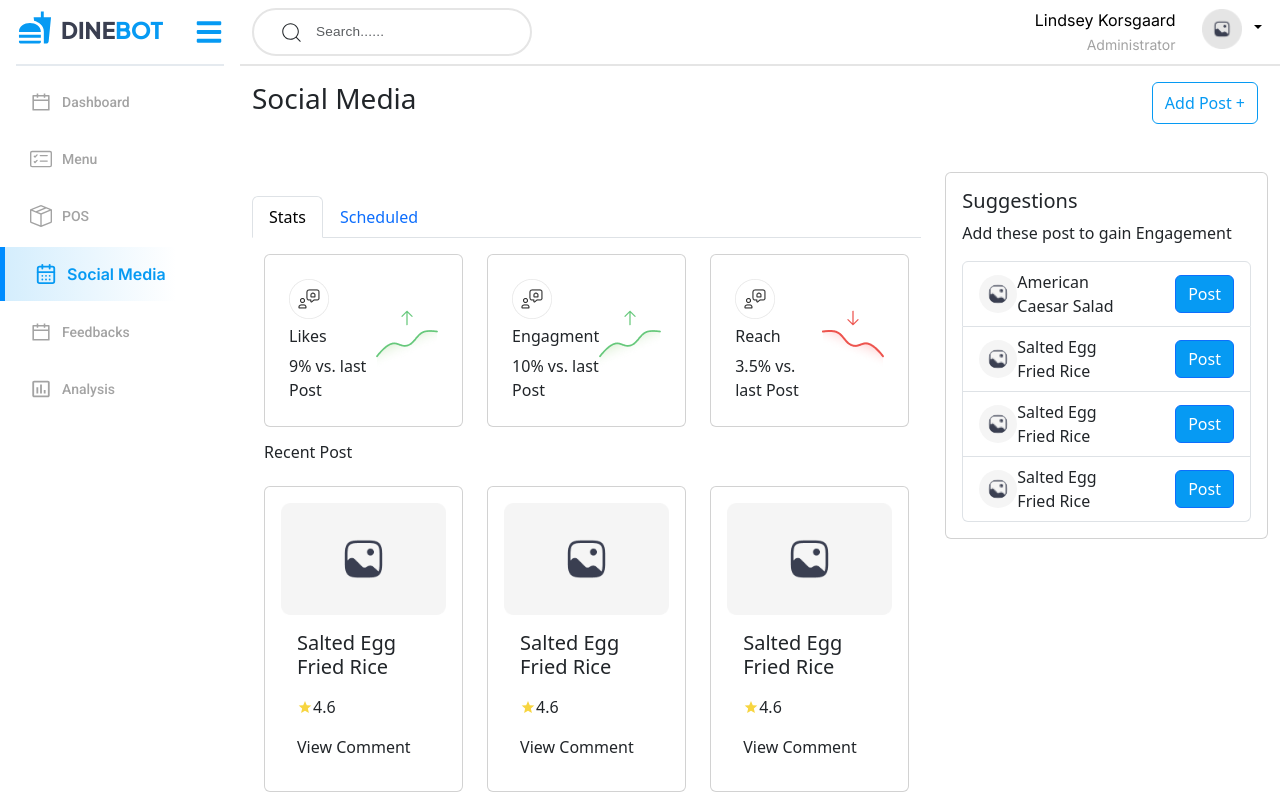
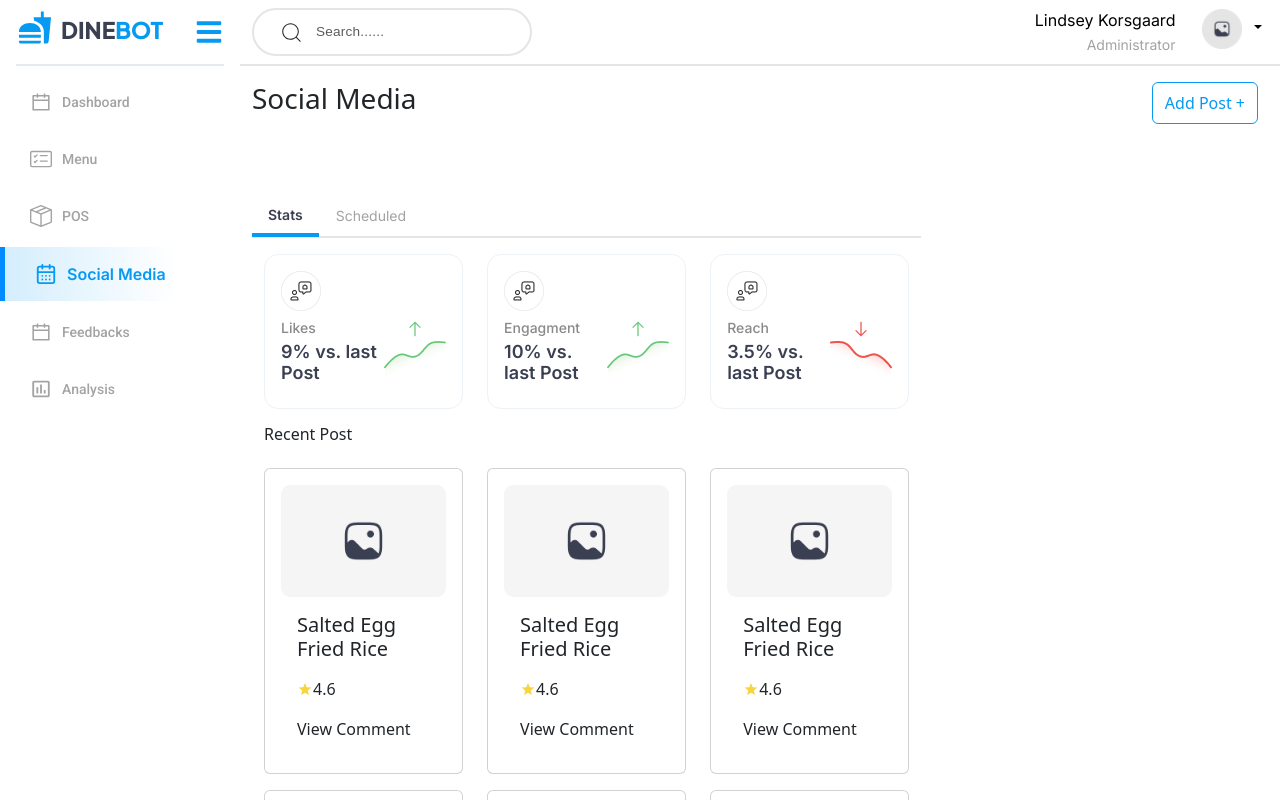
Before and after one commit to bissoft/dinbot-ai-reactjs, a React (Create React App) app: page /socialmedia in a window 1280 px wide. Shown: the top 800 px of the page. Built offline with nearby package versions, Linux system fonts and the light colour scheme.

Commit message:
changes in Feedback and social Media

```diff
--- a/src/App.scss
+++ b/src/App.scss
@@ -585,6 +585,30 @@
 }
 
 .social-media{
+  .nav-tabs {
+    margin-left: 0rem !important;
+    margin-right: 0rem !important;
+    --bs-nav-tabs-link-hover-border-color: transparent !important;
+    --bs-nav-link-color: #A3A3A3 !important;
+    --bs-nav-link-hover-color: #A3A3A3 !important;
+    /* Body Text/Inter/Regular/Medium */
+    font-family: Inter !important;
+    font-size: 14px !important;
+    font-style: normal !important;
+    font-weight: 400 !important;
+    border-bottom: 2px solid #E5E5E5 !important;
+
+    .active {
+      color: #3A3F51;
+      border: none;
+      /* Body Text/Inter/Semi Bold/Medium */
+      font-family: Inter;
+      font-size: 14px;
+      font-style: normal;
+      font-weight: 600;
+      border-bottom: 4px solid #069AF3 !important;
+    }
+  }
   .add_post-btn{
     color: #069AF3;
     border: 1px solid #069AF3;
@@ -618,9 +642,42 @@
 }
 
 .social-media-cards {
-  .card-container {
+  .dashboard-card {
+    border-radius: 14px;
+    border: 1px solid #EDF2F7;
+    background: #FFF;
+    display: flex;
+    // width: 237px;
+    // height: 173px;
+    // gap: 10px;
+  }
+  .order {
+    color: #898989;
+
+    font-feature-settings: 'salt' on, 'liga' off;
+    font-family: Inter;
+    font-size: 14px;
+    font-style: normal;
+    font-weight: 500;
+    line-height: normal;
+  }
+
+  .num {
+    color: #3A3F51;
+    font-family: Inter;
+    font-size: 18px;
+    font-style: normal;
+    font-weight: 600;
+  }
+  .order-main {
     display: flex;
     justify-content: space-between;
+  }
+
+  .order-div {
+    display: flex;
+    flex-direction: column;
+    gap: 5px;
   }
   .icon {
     width: fit-content;
@@ -631,6 +688,30 @@
 }
 
 .feedback{
+  .nav-tabs {
+    margin-left: 0rem !important;
+    margin-right: 0rem !important;
+    --bs-nav-tabs-link-hover-border-color: transparent !important;
+    --bs-nav-link-color: #A3A3A3 !important;
+    --bs-nav-link-hover-color: #A3A3A3 !important;
+    /* Body Text/Inter/Regular/Medium */
+    font-family: Inter !important;
+    font-size: 14px !important;
+    font-style: normal !important;
+    font-weight: 400 !important;
+    border-bottom: 2px solid #E5E5E5 !important;
+
+    .active {
+      color: #3A3F51;
+      border: none;
+      /* Body Text/Inter/Semi Bold/Medium */
+      font-family: Inter;
+      font-size: 14px;
+      font-style: normal;
+      font-weight: 600;
+      border-bottom: 4px solid #069AF3 !important;
+    }
+  }
   .list-items{
     display: flex;
     justify-content: center;
@@ -661,90 +742,21 @@
 }
 
 .reviews{
-  // .card{
-  //   width:100%;
-  //   height: 300px;
 
-  //   overflow: hidden; /* half circle - top is not visible */
-  //   position: relative;
-  //   border: none;
-  // }
-  // .card::before{
-  //   content: "";
-  //   position: absolute;
-  //   top: 0px;
-  //   left: 0px;
-  //   bottom: 0px;
-  //   right: 0px;
-  //   border: 1px solid #D2D2D2;
-  //   border-top-left-radius: 5% 0% 0% 0% / 5% 10% 10% 10% ;
-  // }
-  // .card::after{
-  //   content: "";
-  //   position: absolute;
-  //   width: 200px;
-  //   height: 191px;
-  //   left: 37%;
-  //   margin-left: -105px;
-  //   top: -144px;
-  //   // border-radius: 50%;
-  //   border-radius: 46%;
-  //   border: 1px solid #D2D2D2;
-  //   border-top-left-radius: 5% 0% 0% 0% / 5% 10% 10% 10% ;
-  //   background-color: white;
-  // }
-  .card {
-    padding: 60px 40px 40px 40px;
-    // margin: 10px;
-    width: auto;
-    -webkit-border-radius: 11px;
-    -moz-border-radius: 11px;
-    border-radius: 11px;
-    border: solid 3px #FD8906;
-    position: relative;
-    background-color: #FFF;
-  }
-  .card:after,
-  .card:before {
-    top: -3px;
-    left: 10%;
-    border: solid transparent;
-    content: " ";
-    height: 0;
-    width: 0;
-    position: absolute;
-    pointer-events: none;
-  }
-  .card:after {
-    border-color: rgba(255, 255, 255, 0);
-    border-top-color: #ffffff;
-    border-width: 33px;
-    margin-left: -33px;
-  }
-  .card:before {
-    border-color: rgba(253, 137, 6, 0);
-    border-top-color: #FD8906;
-    border-width: 38px;
-    margin-left: -38px;
-  }
 }
 
 
 .modal-component{
   label {
     color: #171938 !important;
-    // font-family: Roboto !important;
     font-size: 16px !important;
     font-style: normal !important;
-    // font-weight: 500 !important;
   }
 
   .pic {
     color: #4C535F;
-    // font-family: Roboto;
     font-size: 16px;
     font-style: normal;
-    // font-weight: 500;
   }
   .img-upload{
     border: 2px dashed #E5E8Eb;
--- a/src/Components/Elements/Feedback.jsx
+++ b/src/Components/Elements/Feedback.jsx
@@ -9,6 +9,7 @@ import Reviews from "./Reviews";
 import GoodReviews from "./GoodReviews";
 import BadReviews from "./BadReviews";
 import Suggestions from "./Suggestions";
+import Favouritemenu from "./Favouritemenu";
 
 function Feedback() {
   return (
@@ -44,8 +45,8 @@ function Feedback() {
             </div>
           </div>
 
-          <div className="col-lg-4">
-            <Card>
+          <div className="col-md-4">
+            {/* <Card>
               <Card.Body>
                 <Card.Title>Top Rated This Week</Card.Title>
                 <div className="d-flex justify-content-between fw-bold px-5 py-2">
@@ -78,7 +79,8 @@ function Feedback() {
                   </ListGroup>
                 </div>
               </Card.Body>
-            </Card>
+            </Card> */}
+            <Favouritemenu />
           </div>
         </div>
       </div>
--- a/src/Components/Elements/Scheduled.jsx
+++ b/src/Components/Elements/Scheduled.jsx
@@ -12,28 +12,20 @@ const Scheduled = () => {
           <div className="row ">
             {cardData.map((card) => (
               <div className="col-md-4">
-                <Card key={card.id} className="social-media-card p-2">
-                  <Card.Body className="card-container">
+                <div key={card.id} className="card p-3 dashboard-card">
+                  <div className="mb-2">
+                    <img src={card.imgSrc1} alt="card-pic" />
+                  </div>
+                  <div className=" order-main">
+                    <div className="order-div">
+                      <span className="order"> {card.title}</span>
+                      <h4 className="num">{card.text}</h4>
+                    </div>
                     <div>
-                      <Card.Img
-                        variant="top"
-                        src={card.imgSrc1}
-                        className="icon"
-                      />
-                      <Card.Title className="h6 card_title mt-2">
-                        {card.title}
-                      </Card.Title>
-                      <Card.Text className="card_text">{card.text}</Card.Text>
+                      <img className="" src={card.imgSrc2} alt="grafik" />
                     </div>
-                    <div className="d-flex justify-content-center align-items-center">
-                      <Card.Img
-                        variant="top"
-                        src={card.imgSrc2}
-                        className="icon"
-                      />
-                    </div>
-                  </Card.Body>
-                </Card>
+                  </div>
+                </div>
               </div>
             ))}
           </div>
--- a/src/Components/Elements/Socialmedia.jsx
+++ b/src/Components/Elements/Socialmedia.jsx
@@ -59,7 +59,7 @@ function Socialmedia() {
               </div>
             </div>
             <div className="col-lg-4">
-              <Card>
+              {/* <Card>
                 <Card.Body>
                   <Card.Title>Suggestions</Card.Title>
                   <Card.Text>Add these post to gain Engagement</Card.Text>
@@ -91,7 +91,7 @@ function Socialmedia() {
                     </ListGroup>
                   </div>
                 </Card.Body>
-              </Card>
+              </Card> */}
             </div>
           </div>
         </div>
--- a/src/Components/Elements/Stats.jsx
+++ b/src/Components/Elements/Stats.jsx
@@ -7,33 +7,25 @@ import postData from "../Utils/Post.json";
 const Stats = () => {
   return (
     <>
-      <div className="social-media-cards ">
+      <div className="social-media-cards">
         <div className="container-fluid">
           <div className="row">
             {cardData.map((card) => (
               <div className="col-md-4">
-                <Card key={card.id} className="social-media-card p-2">
-                  <Card.Body className="card-container">
+                <div key={card.id} className="card p-3 dashboard-card">
+                  <div className="mb-2">
+                    <img src={card.imgSrc1} alt="card-pic" />
+                  </div>
+                  <div className=" order-main">
+                    <div className="order-div">
+                      <span className="order"> {card.title}</span>
+                      <h4 className="num">{card.text}</h4>
+                    </div>
                     <div>
-                      <Card.Img
-                        variant="top"
-                        src={card.imgSrc1}
-                        className="icon"
-                      />
-                      <Card.Title className="h6 card_title mt-2">
-                        {card.title}
-                      </Card.Title>
-                      <Card.Text className="card_text">{card.text}</Card.Text>
+                      <img className="" src={card.imgSrc2} alt="grafik" />
                     </div>
-                    <div className="d-flex justify-content-center align-items-center">
-                      <Card.Img
-                        variant="top"
-                        src={card.imgSrc2}
-                        className="icon"
-                      />
-                    </div>
-                  </Card.Body>
-                </Card>
+                  </div>
+                </div>
               </div>
             ))}
           </div>
```
Also changed, not shown: src/Components/Elements/Dashboard.jsx (+75 -69 lines).
